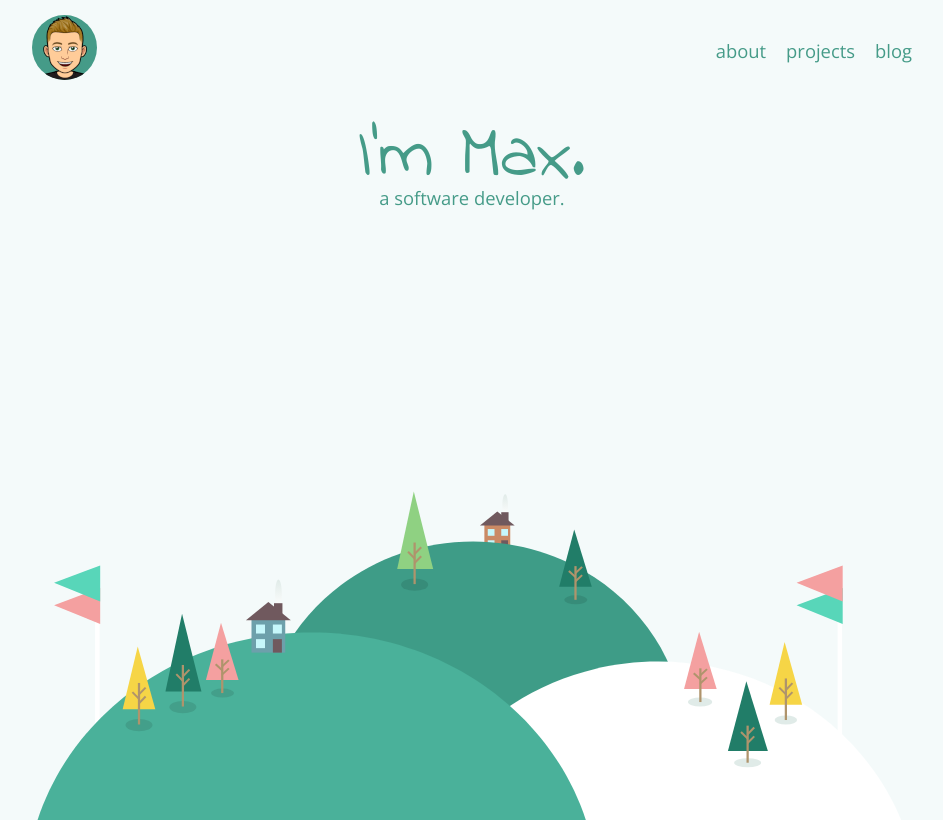
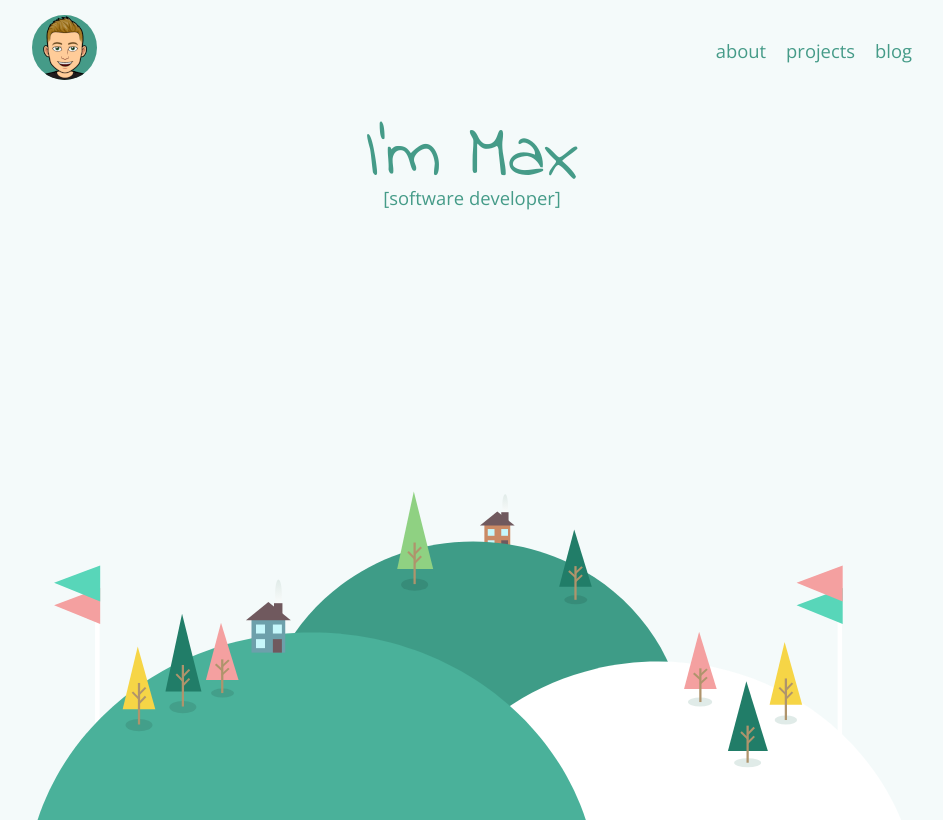
Before and after one commit to maxle5/maxlefebvre.com, a React (Create React App) app: page / in a window 1280 px wide. Shown: the top 822 px of the page, without its empty margins (168-1111 px from the left). Built offline with nearby package versions, Linux system fonts and the light colour scheme.

Commit message:
re-wording title

```diff
--- a/src/components/sections/Home.js
+++ b/src/components/sections/Home.js
@@ -5,9 +5,9 @@ export default function Home() {
         <section id='home' className='pb-0'>
             <div className='container h-100 p-relative'>
                 <div>
-                    <h1 className='text-title text-center my-0 text-primary'>I'm Max.</h1>
+                    <h1 className='text-title text-center my-0 text-primary'>I'm Max</h1>
                     <p className='mt-0 mx-auto text-primary text-center text-heading'>
-                        a software developer.
+                        [software developer]
                     </p>
                 </div>
 
--- a/src/styles/index.scss
+++ b/src/styles/index.scss
@@ -62,6 +62,7 @@ main section{
 section#home{
     background-color: $bg-color2;
     height: 50vh;
+    max-height: 850px;
 
     @media screen and (min-width: 750px){
         height: calc(100vh - 95px);
```
